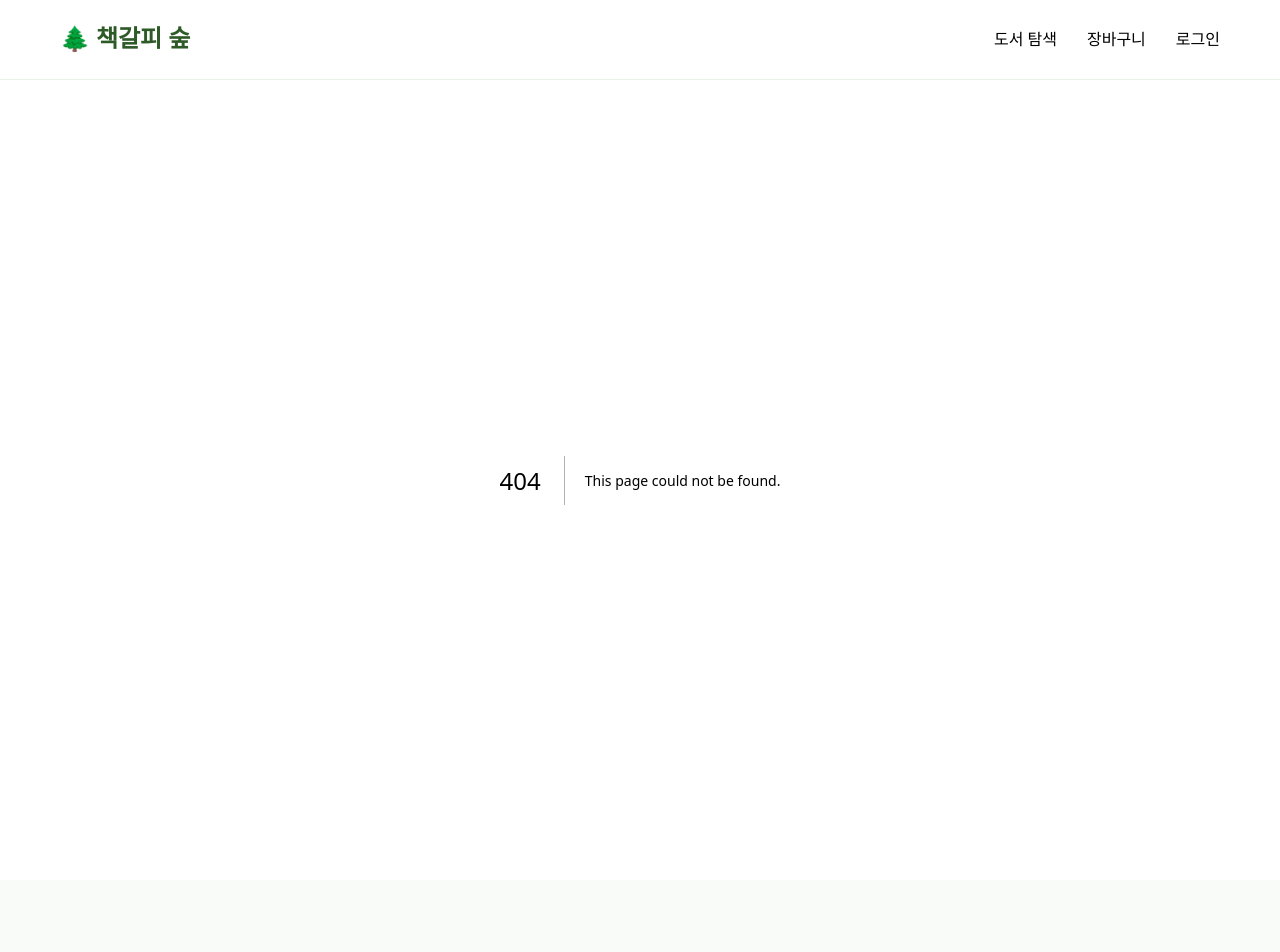
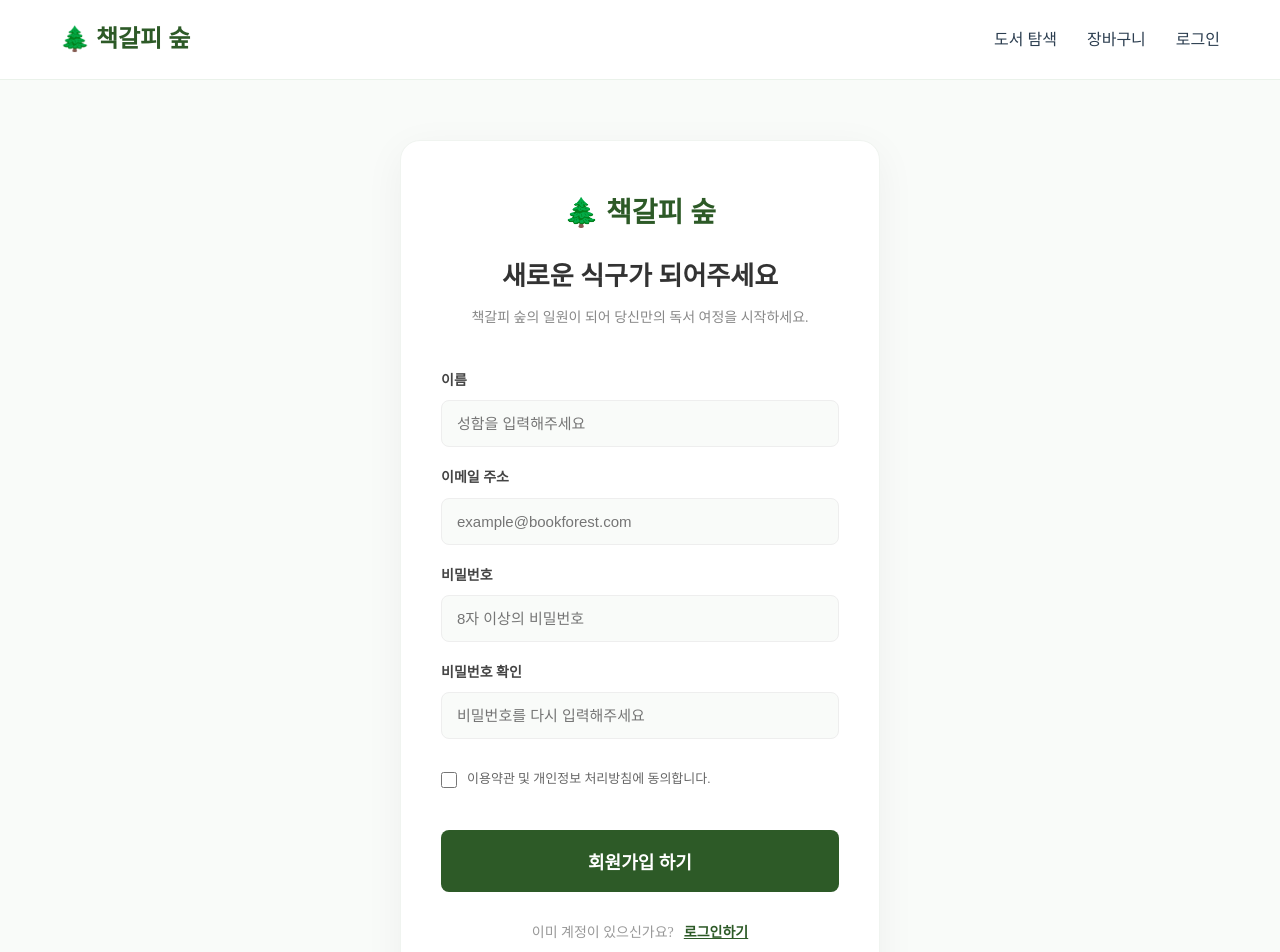
Before and after one commit to jeongjunho98/bookforest, a Next.js app: page /signup in a window 1280 px wide. Before the commit this address had no page. Shown: the top 952 px of the page. Before the commit the page ends 880 px from the top, so only its background shows below. Built offline with nearby package versions, Linux system fonts and the light colour scheme.

Commit message:
feat: add signup page and resolve 404 error

```diff
--- /dev/null
+++ b/src/app/signup/page.tsx
@@ -0,0 +1,100 @@
+"use client";
+import { useState } from 'react';
+import styles from "./signup.module.css";
+import Link from "next/link";
+
+export default function SignupPage() {
+  const [formData, setFormData] = useState({
+    name: '',
+    email: '',
+    password: '',
+    confirmPassword: ''
+  });
+
+  const handleChange = (e: React.ChangeEvent<HTMLInputElement>) => {
+    const { name, value } = e.target;
+    setFormData(prev => ({ ...prev, [name]: value }));
+  };
+
+  const handleSubmit = (e: React.FormEvent) => {
+    e.preventDefault();
+    if (formData.password !== formData.confirmPassword) {
+      alert('비밀번호가 일치하지 않습니다.');
+      return;
+    }
+    alert(`${formData.name}님, 회원가입을 축하드립니다! (초기 개발 상태이므로 실제 데이터는 저장되지 않습니다.)`);
+  };
+
+  return (
+    <div className="container">
+      <div className={styles.signupContainer}>
+        <div className={styles.signupBox}>
+          <div className={styles.logoArea}>
+            <Link href="/">🌲 책갈피 숲</Link>
+          </div>
+          <h1>새로운 식구가 되어주세요</h1>
+          <p className={styles.subtitle}>책갈피 숲의 일원이 되어 당신만의 독서 여정을 시작하세요.</p>
+
+          <form className={styles.signupForm} onSubmit={handleSubmit}>
+            <div className={styles.inputGroup}>
+              <label>이름</label>
+              <input
+                type="text"
+                name="name"
+                placeholder="성함을 입력해주세요"
+                className={styles.input}
+                required
+                onChange={handleChange}
+              />
+            </div>
+            <div className={styles.inputGroup}>
+              <label>이메일 주소</label>
+              <input
+                type="email"
+                name="email"
+                placeholder="example@bookforest.com"
+                className={styles.input}
+                required
+                onChange={handleChange}
+              />
+            </div>
+            <div className={styles.inputGroup}>
+              <label>비밀번호</label>
+              <input
+                type="password"
+                name="password"
+                placeholder="8자 이상의 비밀번호"
+                className={styles.input}
+                required
+                onChange={handleChange}
+              />
+            </div>
+            <div className={styles.inputGroup}>
+              <label>비밀번호 확인</label>
+              <input
+                type="password"
+                name="confirmPassword"
+                placeholder="비밀번호를 다시 입력해주세요"
+                className={styles.input}
+                required
+                onChange={handleChange}
+              />
+            </div>
+
+            <div className={styles.agreement}>
+              <input type="checkbox" id="terms" required />
+              <label htmlFor="terms">이용약관 및 개인정보 처리방침에 동의합니다.</label>
+            </div>
+
+            <button type="submit" className={styles.submitBtn}>회원가입 하기</button>
+          </form>
+
+          <div className={styles.footerLinks}>
+            <span>이미 계정이 있으신가요?</span>
+            <Link href="/login" className={styles.loginLink}>로그인하기</Link>
+          </div>
+        </div>
+      </div>
+    </div>
+  );
+}
--- /dev/null
+++ b/src/app/signup/signup.module.css
@@ -0,0 +1,119 @@
+.signupContainer {
+  display: flex;
+  justify-content: center;
+  align-items: center;
+  min-height: calc(100vh - 80px);
+  padding: 60px 0;
+}
+
+.signupBox {
+  width: 100%;
+  max-width: 480px;
+  background-color: #fff;
+  padding: 50px 40px;
+  border-radius: 20px;
+  box-shadow: 0 10px 40px rgba(0, 0, 0, 0.05);
+  text-align: center;
+  border: 1px solid #f0f4f0;
+}
+
+.logoArea {
+  font-size: 28px;
+  font-weight: 800;
+  color: var(--primary-forest);
+  margin-bottom: 20px;
+}
+
+.signupBox h1 {
+  font-size: 26px;
+  color: #333;
+  margin-bottom: 10px;
+  font-family: 'Noto Serif KR', serif;
+}
+
+.subtitle {
+  font-size: 14px;
+  color: #888;
+  margin-bottom: 40px;
+}
+
+.signupForm {
+  display: flex;
+  flex-direction: column;
+  gap: 20px;
+  text-align: left;
+}
+
+.inputGroup {
+  display: flex;
+  flex-direction: column;
+  gap: 8px;
+}
+
+.inputGroup label {
+  font-size: 14px;
+  font-weight: 700;
+  color: #444;
+}
+
+.input {
+  width: 100%;
+  padding: 14px 15px;
+  border: 1px solid #eee;
+  border-radius: 8px;
+  font-size: 15px;
+  background-color: #f9fbf9;
+  outline: none;
+  transition: border-color 0.3s;
+}
+
+.input:focus {
+  border-color: var(--primary-forest);
+}
+
+.agreement {
+  display: flex;
+  align-items: center;
+  gap: 10px;
+  margin-top: 10px;
+  font-size: 13px;
+  color: #666;
+}
+
+.agreement input {
+  width: 16px;
+  height: 16px;
+  cursor: pointer;
+}
+
+.submitBtn {
+  width: 100%;
+  padding: 18px 0;
+  background-color: var(--primary-forest);
+  color: #fff;
+  border-radius: 8px;
+  font-size: 18px;
+  font-weight: 700;
+  margin-top: 20px;
+  cursor: pointer;
+  transition: background-color 0.3s;
+}
+
+.submitBtn:hover {
+  background-color: #1e3d1a;
+}
+
+.footerLinks {
+  margin-top: 30px;
+  font-size: 14px;
+  color: #999;
+  display: flex;
+  justify-content: center;
+  gap: 10px;
+}
+
+.loginLink {
+  color: var(--primary-forest);
+  font-weight: 700;
+  text-decoration: underline;
+}
```
